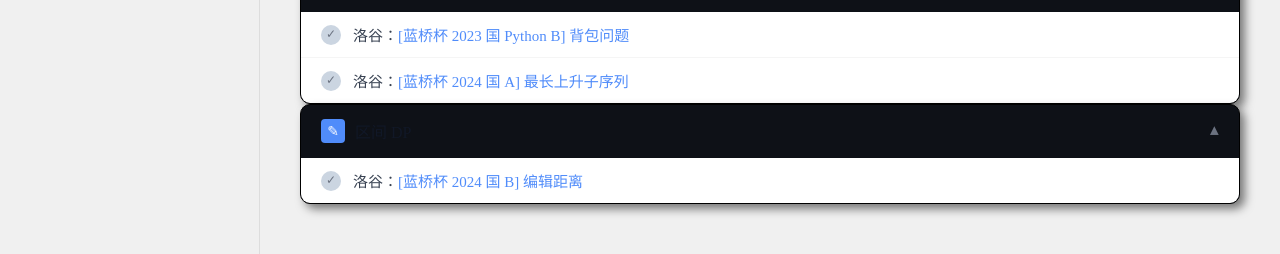
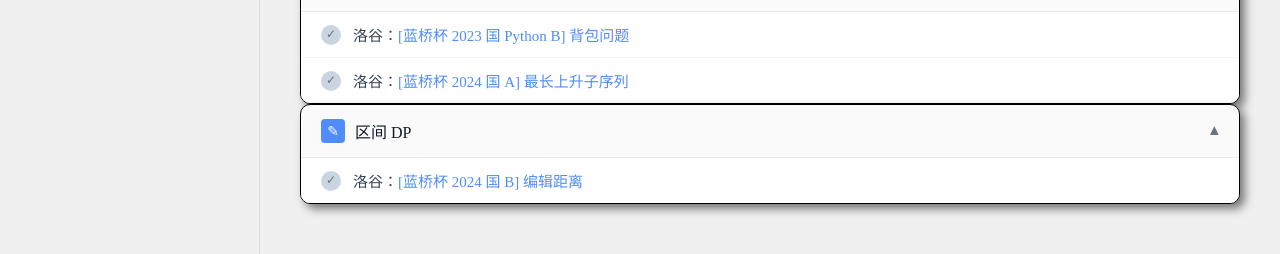
Before and after one commit to lcw1216/hajitu-Podcast, a website: page Podcast/probelm-set.html in a window 1280 px wide. Both pictures are taken after a click on the button 1235 px from the left and 30 px from the top of the page. Shown: the part 244-498 px from the top of the page. Drawn offline with Linux system fonts and the light colour scheme.

Commit message:
style: set card background to white in light mode
Co-Authored-By: Claude Opus 4.8 (1M context) <noreply@anthropic.com>

```diff
--- a/Podcast/probelm-set.html
+++ b/Podcast/probelm-set.html
@@ -174,6 +174,7 @@
             body.light-mode .ps-problem:hover { background-color: rgba(0,0,0,0.03); }
             body.light-mode .ps-problem .ps-dot.dim { background-color: #cbd5e1; color: #6b7280; }
             body.light-mode .ps-problem { background-color: #ffffff; }
+            body.light-mode .ps-card { background-color: #ffffff; }
 
             @media (max-width: 768px) {
                 .ps-wrap { flex-direction: column; }
```
